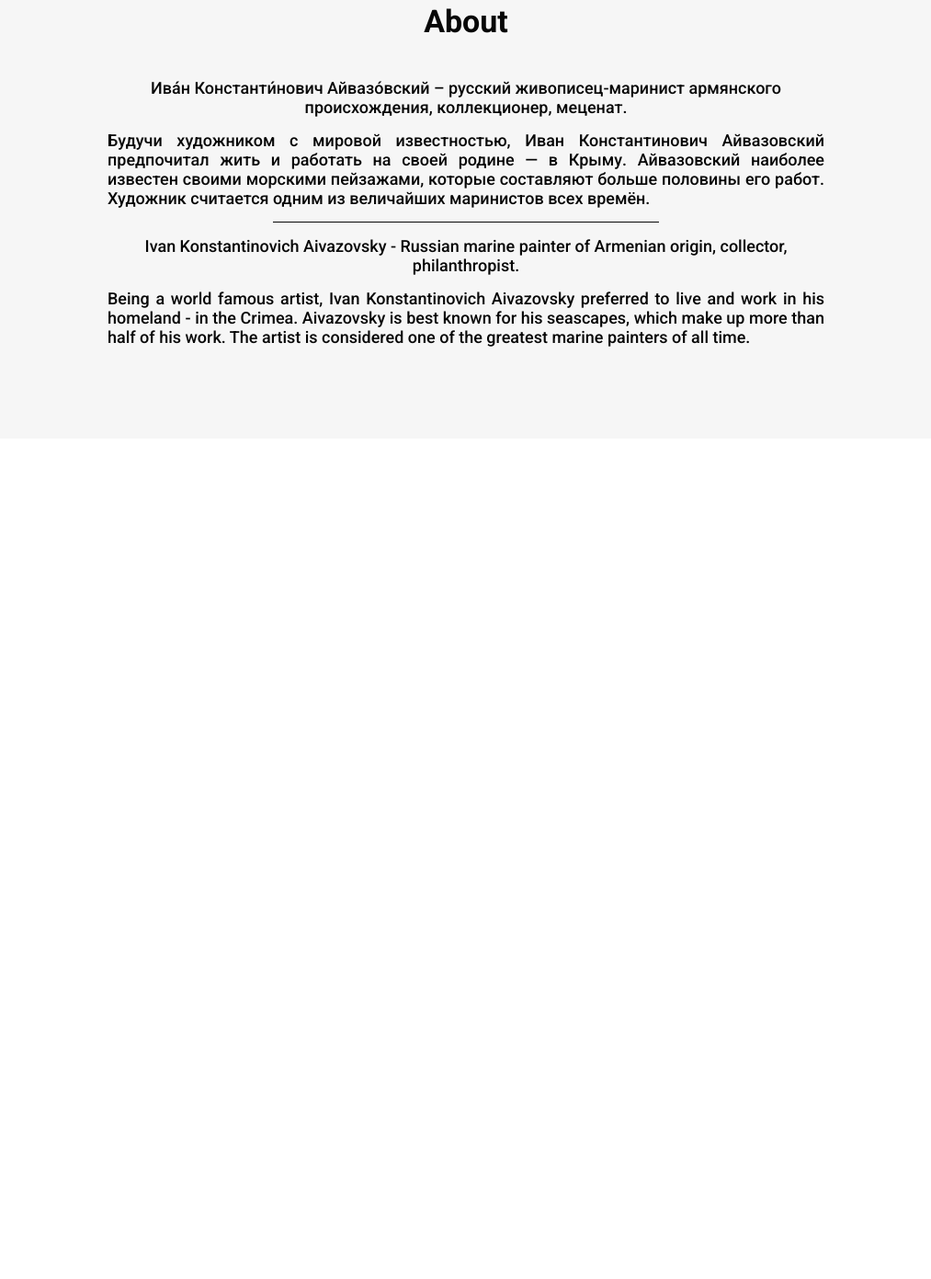
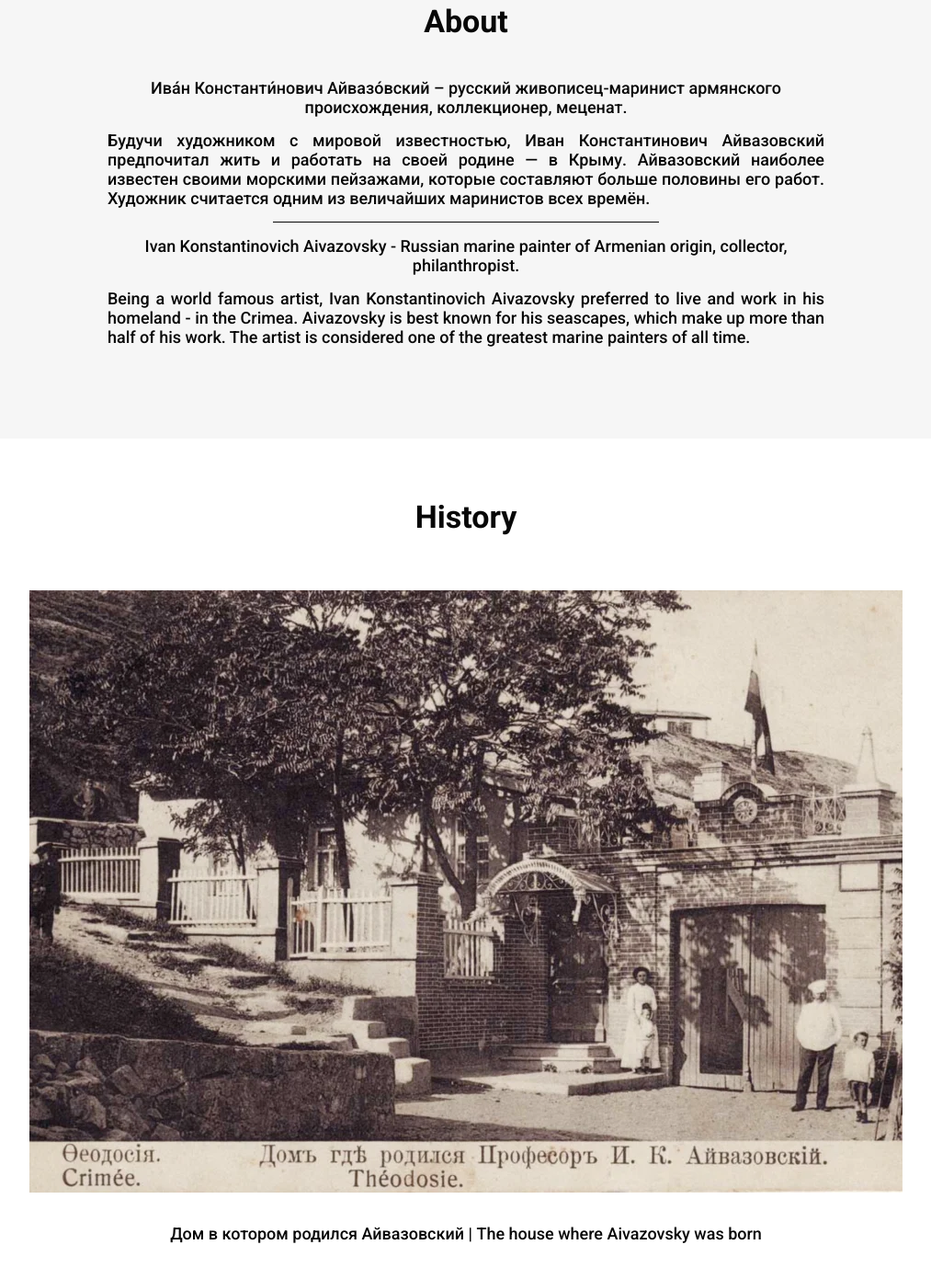
Before and after one commit to lumoskl/aivazovski_page, a plain HTML site: page index.html in a window 1280 px wide. Shown: the part 924-2315 px from the top of the page at 92% size, without its empty margins (133-1146 px from the left). Before the commit the page ends 1401 px from the top, so only its background shows below. Drawn offline with Linux system fonts and the light colour scheme.

Commit message:
history section

```diff
--- a/index.css
+++ b/index.css
@@ -7,3 +7,5 @@
 @import url('styles/home.css');
 
 @import url('styles/about.css');
+
+@import url('styles/history.css');
--- a/index.html
+++ b/index.html
@@ -60,6 +60,13 @@
                 <p class="about-description-en" aria-label="description en">Being a world famous artist, Ivan Konstantinovich Aivazovsky preferred to live and work in his homeland - in the Crimea. Aivazovsky is best known for his seascapes, which make up more than half of his work. The artist is considered one of the greatest marine painters of all time.</p>
             </div>
         </section>
+        <section class="history" aria-label="history section">
+            <div class="container">
+                <h2 class="history-title" aria-label="history title">History</h2>
+                <img src="assets/webp/history.webp" alt="house of Aivazovski" class="history-photo">
+                <p class="history-description" aria-label="description">Дом в котором родился Айвазовский | The house where Aivazovsky was born</p>
+            </div>
+        </section>
     </main>
 
     <footer></footer>
--- a/styles/basic.css
+++ b/styles/basic.css
@@ -20,7 +20,7 @@ a {
     color: unset;
 }
 
-h1, p {
+h1, h2, h3, p {
     margin: 0;
 }
 
--- /dev/null
+++ b/styles/history.css
@@ -0,0 +1,37 @@
+.history {
+    padding: 65px 0 70px;
+    text-align: center;
+    color: var(--color-main-black);
+}
+
+.history-title {
+    font-size: 34px;
+    font-weight: 700;
+}
+
+.history-photo {
+    width: min(950px, 100%);
+    height: 655px;
+    margin: 60px 0 0 0;
+    object-fit: cover;
+}
+
+.history-description {
+    font-size: var(--font-size-text);
+    font-weight: 500;
+    margin: 30px 0 0;
+}
+
+@media (max-width: 480px) {
+    .history {
+        padding: 50px 0 70px;
+    }
+
+    .history-photo {
+        height: 480px;
+    }
+
+    .history-description {
+        font-size: 14px;
+    }
+}
```
